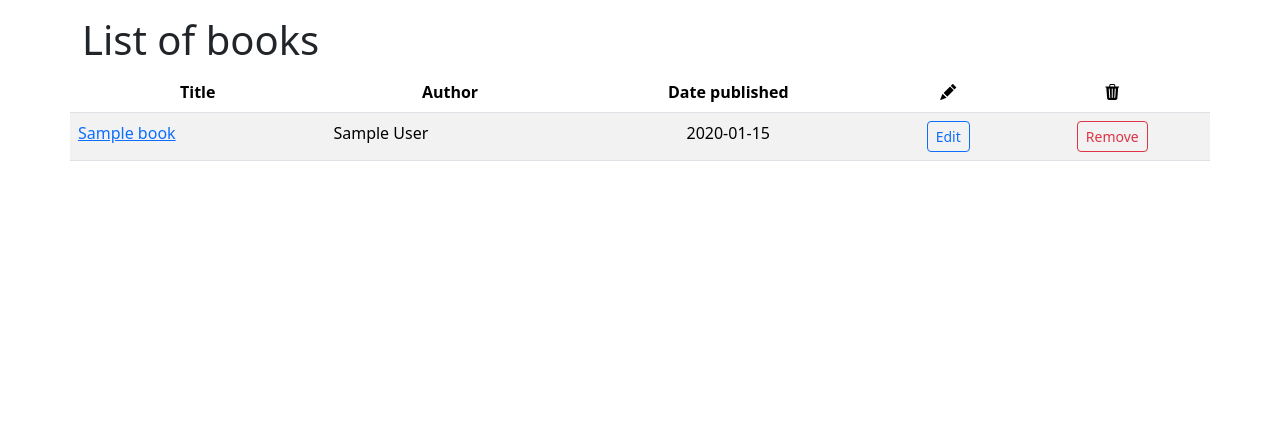
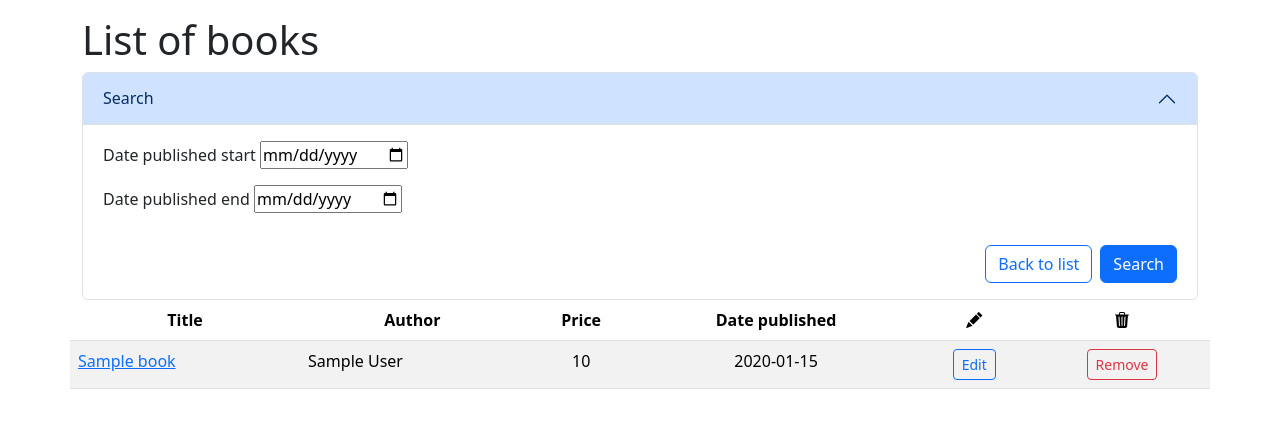
Before and after one commit to dendalf/epam_final_project, a Flask app: page /book/list in a window 1280 px wide. Shown: the part 56-484 px from the top of the page. Run offline with Flask 3, Linux system fonts and the light colour scheme; tables that the repository leaves empty hold one stand-in row (values such as "Sample post").

Commit message:
Created working web application

```diff
--- a/library_app/forms.py
+++ b/library_app/forms.py
@@ -1,6 +1,8 @@
+from datetime import datetime
+
 from flask_wtf import FlaskForm
-from wtforms import StringField, SubmitField, DateField, SelectField
-from wtforms.validators import DataRequired, Length
+from wtforms import StringField, SubmitField, DateField, SelectField, IntegerField
+from wtforms.validators import DataRequired, Length, NumberRange
 
 
 # Book Forms
@@ -9,6 +11,7 @@ class CreateBookForm(FlaskForm):
     title = StringField(label='Title', validators=[DataRequired(), Length(min=2, max=50)])
     author = SelectField('Author', validators=[DataRequired()])
     date_published = DateField(label='Date published', validators=[DataRequired()], format='%Y-%m-%d')
+    price = IntegerField(label='Price', validators=[DataRequired()])
     submit = SubmitField(label='Create')
 
 
@@ -16,11 +19,18 @@ class UpdateBookForm(FlaskForm):
     title = StringField(label='Title', validators=[DataRequired(), Length(min=2, max=50)])
     author = SelectField('Author', validators=[DataRequired()])
     date_published = DateField(label='Date published', validators=[DataRequired()], format='%Y-%m-%d')
+    price = IntegerField(label='Price', validators=[DataRequired()])
     submit = SubmitField(label='Update')
 
 
 class DeleteBookForm(FlaskForm):
     submit = SubmitField(label='Delete')
+
+
+class FilterBookForm(FlaskForm):
+    date_published_start = DateField(label='Date published start', validators=[DataRequired()], format='%Y-%m-%d')
+    date_published_end = DateField(label='Date published end', validators=[DataRequired()], format='%Y-%m-%d')
+    submit = SubmitField(label='Submit')
 
 
 # Author Forms
--- a/library_app/models.py
+++ b/library_app/models.py
@@ -1,3 +1,4 @@
+
 from library_app import db
 from datetime import datetime
 
@@ -7,6 +8,7 @@ class Book(db.Model):
     title = db.Column(db.String(50), nullable=False)
     author_id = db.Column(db.Integer, db.ForeignKey('author.id'), nullable=False)
     date_published = db.Column(db.Date, nullable=False)
+    price = db.Column(db.Integer, nullable=False)
     created = db.Column(db.DateTime, default=datetime.utcnow)
     updated = db.Column(db.DateTime, default=datetime.utcnow, onupdate=datetime.utcnow)
 
@@ -26,3 +28,12 @@ class Author(db.Model):
 
     def __str__(self):
         return f'{self.first_name} {self.last_name}'
+
+    def get_avg_price(self):
+        if self.books:
+            sum_price = 0
+            for book in self.books:
+                sum_price += book.price
+            return round(sum_price / len(self.books))
+        else:
+            return 0
--- a/library_app/templates/detail.html
+++ b/library_app/templates/detail.html
@@ -7,6 +7,7 @@
     <h2>{{ title }}</h2>
     <p>Title: {{ book.title }}</p>
     <p>Author: {{ book.author }}</p>
+    <p>Price: {{ book.price }}</p>
     <p>Date published: {{ book.date_published }}</p>
     <div class="d-grid gap-2 d-md-flex justify-content-md">
         <a class="btn btn-outline-primary btn-sm" href="{{ url_for('read_books') }}">Back to list</a>
--- a/library_app/templates/detail_author.html
+++ b/library_app/templates/detail_author.html
@@ -8,6 +8,7 @@
     <p>First name: {{ author.first_name }}</p>
     <p>Last name: {{ author.last_name }}</p>
     <p>Birthday: {{ author.birthdate }}</p>
+    <p>Average book price: {{ author.get_avg_price() }}</p>
     <div class="d-grid gap-2 d-md-flex justify-content-md">
         <a class="btn btn-outline-primary btn-sm" href="{{ url_for('author_list') }}">Back to list</a>
         <a class="btn btn-primary btn-sm" href="{{ url_for('update_author', pk=author.id) }}">Update</a>
--- a/library_app/templates/list.html
+++ b/library_app/templates/list.html
@@ -4,12 +4,54 @@
 
 {% block content %}
 <h1>{{ title }}</h1>
+
+<div class="accordion" id="accordionExample">
+    <div class="accordion-item">
+        <h2 class="accordion-header" id="headingOne">
+            <button class="accordion-button" type="button" data-bs-toggle="collapse" data-bs-target="#collapseOne"
+                    aria-expanded="true" aria-controls="collapseOne">
+                Search
+            </button>
+        </h2>
+        <div id="collapseOne" class="accordion-collapse collapse show" aria-labelledby="headingOne"
+             data-bs-parent="#accordionExample">
+            <div class="accordion-body">
+                <div class="col">
+                    <form method="get">
+                        <p>
+                            {{ form.date_published_start.label }}
+                            {{ form.date_published_start }}
+                            {% for error in form.date_published_start.errors %}
+                                <span style="color: red;">{{ error }}</span>
+                            {% endfor %}
+                        </p>
+                        <p>
+                            {{ form.date_published_end.label }}
+                            {{ form.date_published_end }}
+                            {% for error in form.date_published_end.errors %}
+                                <span style="color: red;">{{ error }}</span>
+                            {% endfor %}
+                        </p>
+                        <div class="d-grid gap-2 d-md-flex justify-content-md-end">
+                            <a class="btn btn-outline-primary mt-3" href="{{ url_for('read_books') }}">Back to list</a>
+                            <input type="submit" value="Search" class="btn btn-primary mt-3">
+                        </div>
+                    </form>
+                </div>
+            </div>
+        </div>
+    </div>
+</div>
+<br>
+<br>
+<br>
 <table class="table table-striped table-hover">
     <thead>
 
     <tr class="text-center">
         <th>Title</th>
         <th>Author</th>
+        <th>Price</th>
         <th>Date published</th>
         <th><i class="bi bi-pencil-fill"></i></th>
         <th><i class="bi bi-trash3-fill"></i></th>
@@ -20,6 +62,7 @@
     <tr>
         <td><a href="{{ url_for('detail', pk=book.id) }}">{{book.title}} </a></td>
         <td>{{book.author}}</td>
+        <td class="text-center">{{book.price}}</td>
         <td class="text-center">{{book.date_published}}</td>
         <td class="text-center"><a class="btn btn-outline-primary btn-sm" href="{{ url_for('update', pk=book.id) }}">Edit</a>
         </td>
--- a/library_app/templates/list_author.html
+++ b/library_app/templates/list_author.html
@@ -11,6 +11,7 @@
         <th>First name</th>
         <th>Last name</th>
         <th>Birthday</th>
+        <th>Average book price</th>
         <th><i class="bi bi-pencil-fill"></i></th>
         <th><i class="bi bi-trash3-fill"></i></th>
     </tr>
@@ -21,6 +22,7 @@
         <td><a href="{{ url_for('detail_author', pk=author.id) }}">{{author.first_name}} </a></td>
         <td>{{author.last_name}}</td>
         <td class="text-center">{{author.birthdate}}</td>
+        <td class="text-center">{{author.get_avg_price()}}</td>
         <td class="text-center"><a class="btn btn-outline-primary btn-sm" href="{{ url_for('update_author', pk=author.id) }}">Edit</a>
         </td>
         <td class="text-center"><a class="btn btn-outline-danger btn-sm" href="{{ url_for('delete_author', pk=author.id) }}">Remove</a>
--- a/library_app/views.py
+++ b/library_app/views.py
@@ -1,8 +1,11 @@
+from datetime import date, datetime
+
 from flask import request, render_template, redirect, url_for
+from flask_filter.query_filter import query_with_filters
 
 from library_app import db, app
 from library_app.models import Book, Author
-from library_app.forms import CreateBookForm, CreateAuthorForm, UpdateAuthorForm, DeleteAuthorForm
+from library_app.forms import CreateBookForm, CreateAuthorForm, UpdateAuthorForm, DeleteAuthorForm, FilterBookForm
 from library_app.forms import DeleteBookForm
 from library_app.forms import UpdateBookForm
 
@@ -17,9 +20,16 @@ def index():
 
 @app.route('/book/list')
 def read_books():
-    books = Book.query.all()
 
-    return render_template('list.html', title='List of books', books=books)
+    form = FilterBookForm()
+    if request.args.get('date_published_start') and request.args.get('date_published_end'):
+        form.date_published_start.data = datetime.strptime(request.args.get('date_published_start'), '%Y-%m-%d')
+        form.date_published_end.data = datetime.strptime(request.args.get('date_published_end'), '%Y-%m-%d')
+        books = Book.query.filter((request.args.get('date_published_start') <= Book.date_published) & (Book.date_published <= request.args.get('date_published_end'))).all()
+    else:
+        books = Book.query.all()
+
+    return render_template('list.html', title='List of books', books=books, form=form)
 
 
 @app.route('/book/detail/<int:pk>')
@@ -38,7 +48,7 @@ def create_book():
     form.author.choices = [("", "-----")] + [(author.id, author) for author in Author.query.all()]
 
     if form.validate_on_submit():
-        book = Book(title=form.title.data, author_id=form.author.data, date_published=form.date_published.data)
+        book = Book(title=form.title.data, author_id=form.author.data, date_published=form.date_published.data, price=form.price.data)
         db.session.add(book)
         db.session.commit()
         return redirect(url_for('read_books'))
@@ -56,6 +66,7 @@ def update(pk):
         book.title = form.title.data
         book.author_id = form.author.data
         book.date_published = form.date_published.data
+        book.price = form.price.data
         db.session.commit()
         return redirect(url_for('read_books'))
 
@@ -64,6 +75,7 @@ def update(pk):
         form.process()
         form.title.data = book.title
         form.date_published.data = book.date_published
+        form.price.data = book.price
 
     return render_template('update.html', title='Update book', book=book, form=form)
 
```
Also changed, not shown: library_app/templates/create.html (+7 -0 lines), library_app/templates/update.html (+7 -0 lines), migrations/versions/cb45763e5b67_.py (added, +32 -0 lines).
